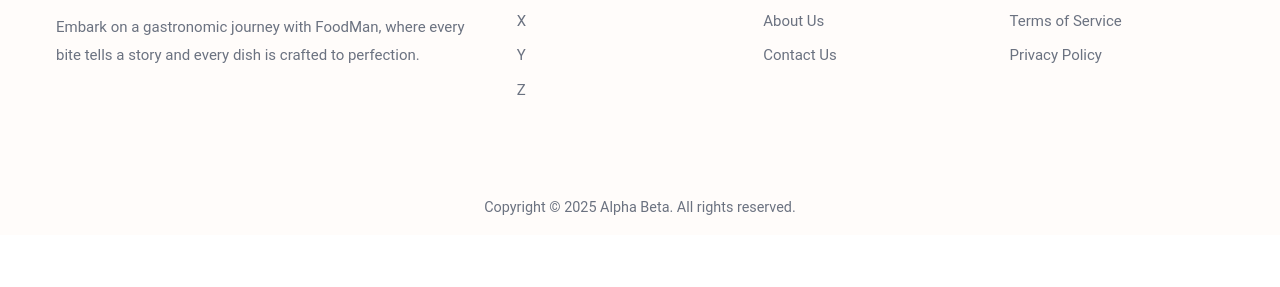
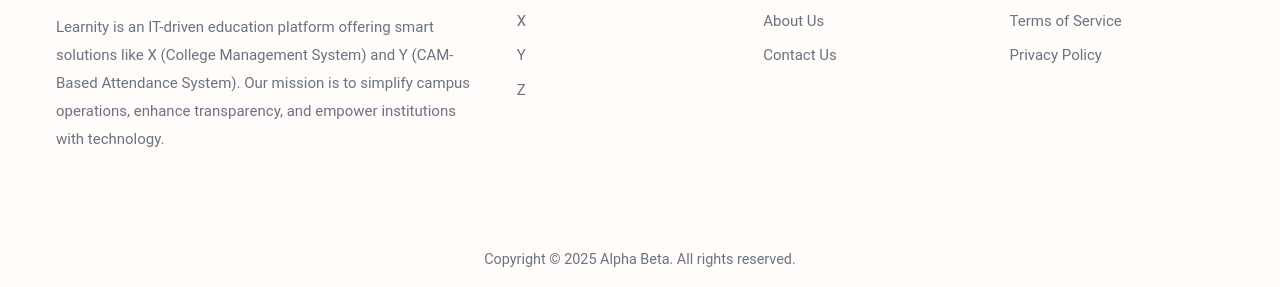
Before and after one commit to goel04/Learnity, a plain HTML site: page index.html in a window 1280 px wide. Shown: the part 5530-5817 px from the top of the page. Before the commit the page ends 5765 px from the top, so only its background shows below. Drawn offline with nearby package versions, Linux system fonts and the light colour scheme.

Commit message:
Update index.html

```diff
--- a/index.html
+++ b/index.html
@@ -459,8 +459,7 @@ for (let i = 0; i < acc.length; i++) {
             <a href="#">Learn<span>ity</span></a>
           </div>
           <p class="section__description">
-            Embark on a gastronomic journey with FoodMan, where every bite tells
-            a story and every dish is crafted to perfection.
+            Learnity is an IT-driven education platform offering smart solutions like X (College Management System) and Y (CAM-Based Attendance System). Our mission is to simplify campus operations, enhance transparency, and empower institutions with technology.
           </p>
         </div>
         <div class="footer__col">
```
